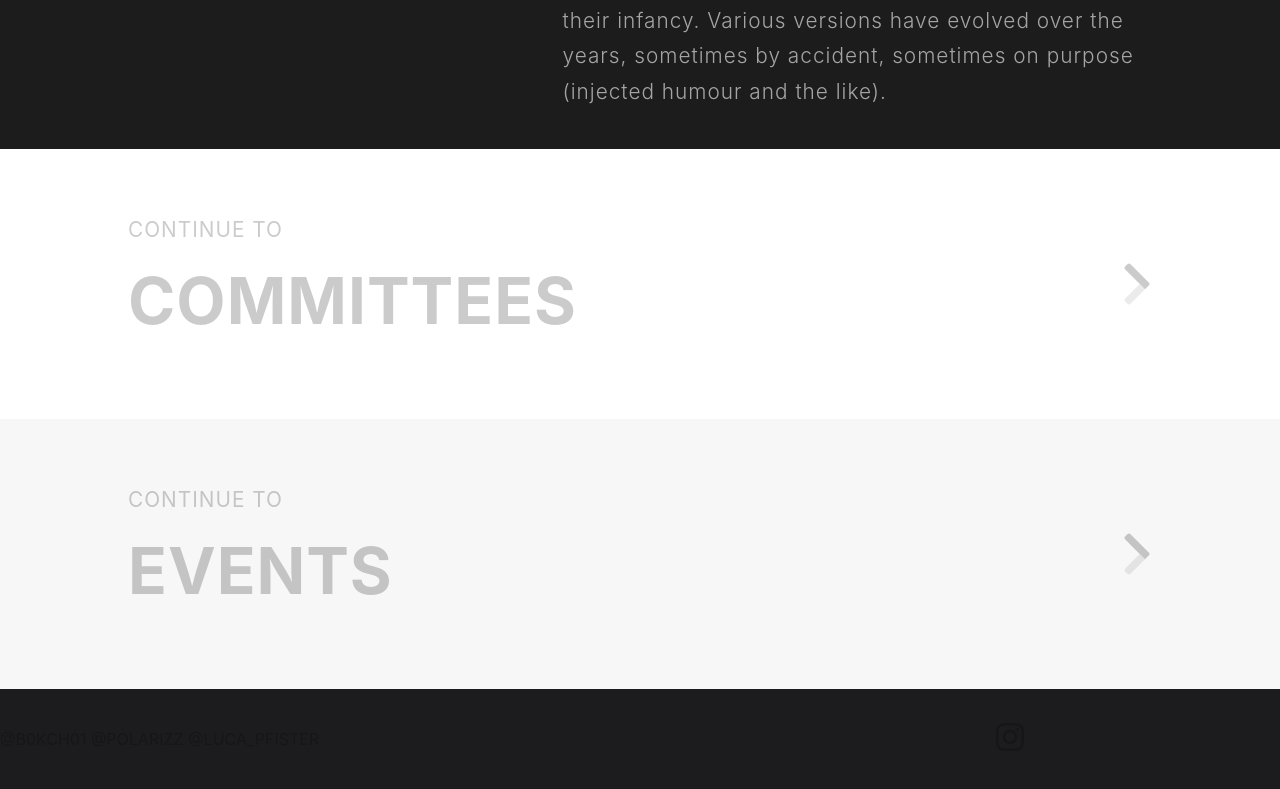
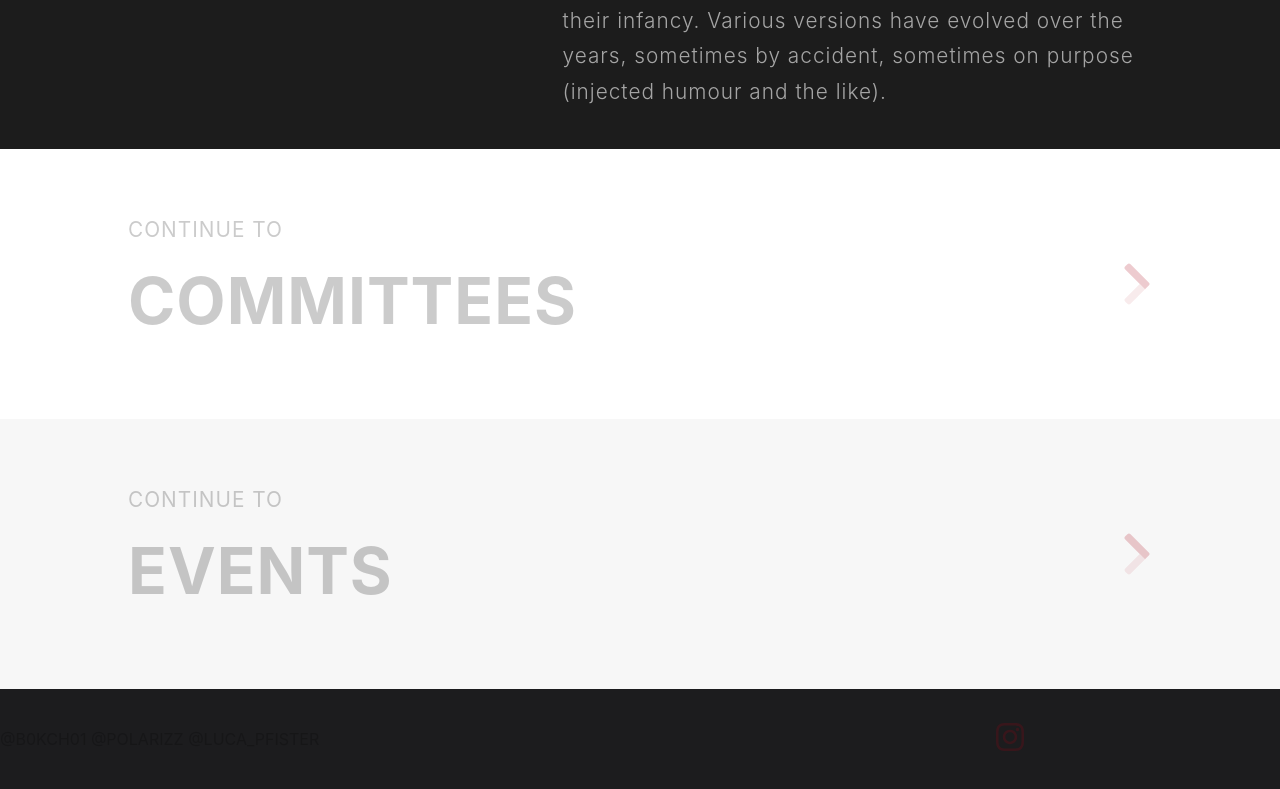
Before and after one commit to Polarizz/Mills-Leadership, a plain HTML site: page intro/index.html in a window 1280 px wide. Shown: the part 973-1762 px from the top of the page. Drawn offline with nearby package versions, Linux system fonts and the light colour scheme.

Commit message:
I heard you like colors?

```diff
--- a/assets/styles/main.css
+++ b/assets/styles/main.css
@@ -193,6 +193,10 @@ footer p {
     font-size: 1.3em;
 }
 
+footer svg {
+    color: #A90114;
+}
+
 footer .footer-section {
     display: flex;
     justify-content: center;
```
